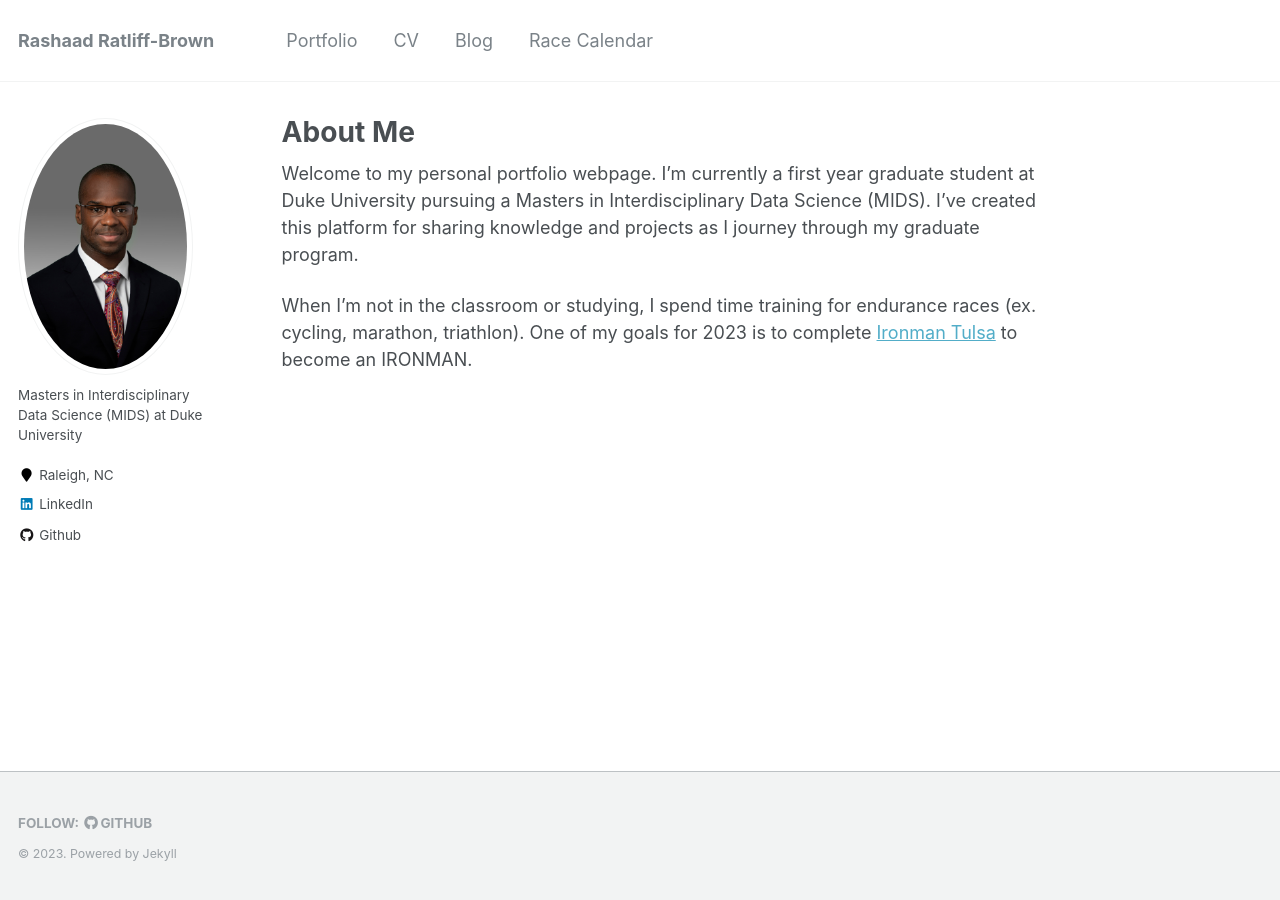
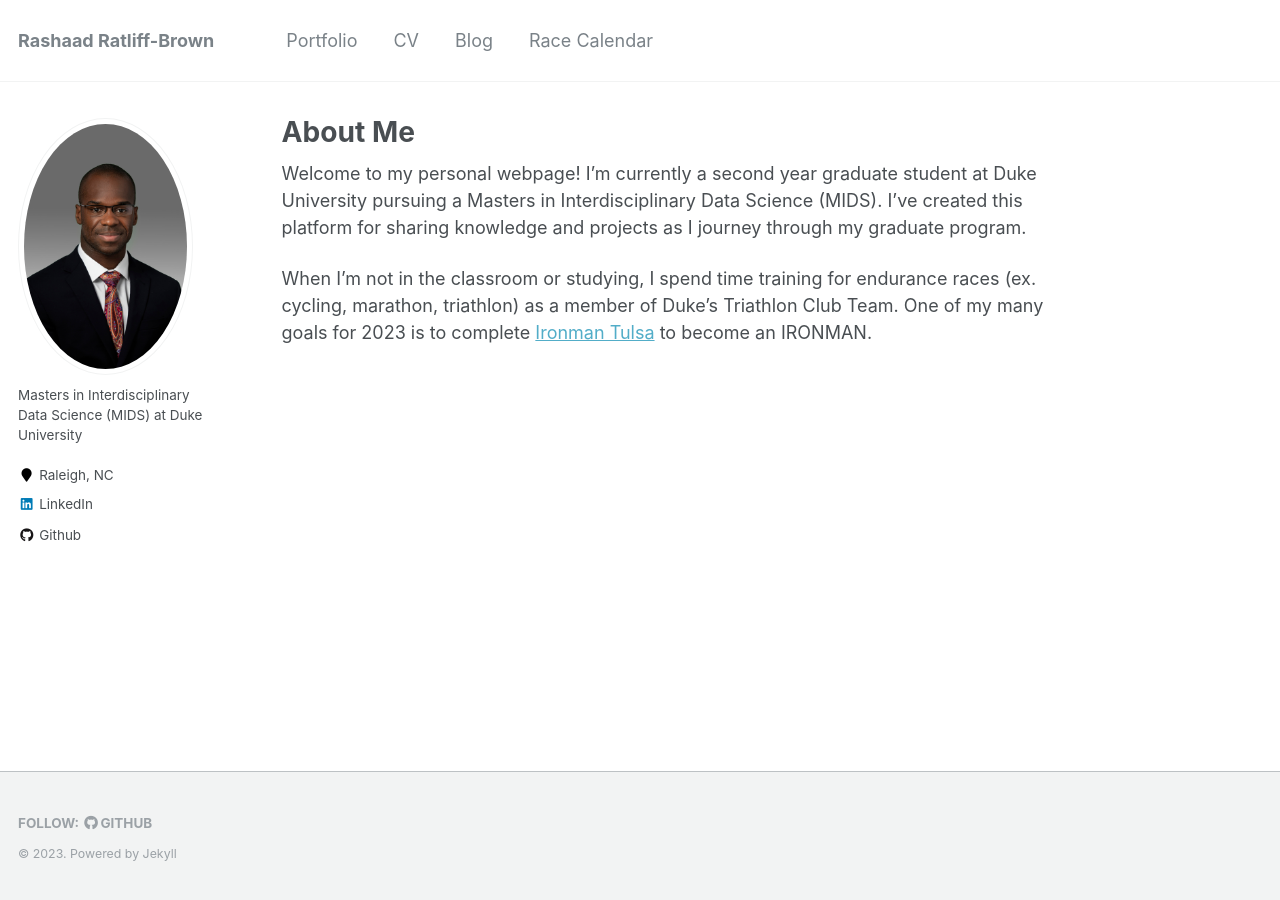
Before and after one commit to caratliff/caratliff.github.io, a Jekyll site: the page built from _pages/about.md, in a window 1280 px wide. Built offline with Jekyll 4.4.1, drawn with Linux system fonts in a browser that asks for light colours.

Commit message:
Update about.md

```diff
--- a/_pages/about.md
+++ b/_pages/about.md
@@ -8,6 +8,6 @@ redirect_from:
   - /about.html
 ---
 
-Welcome to my personal portfolio webpage. I'm currently a first year graduate student at Duke University pursuing a Masters in Interdisciplinary Data Science (MIDS). I've created this platform for sharing knowledge and projects as I journey through my graduate program.
+Welcome to my personal webpage! I'm currently a second year graduate student at Duke University pursuing a Masters in Interdisciplinary Data Science (MIDS). I've created this platform for sharing knowledge and projects as I journey through my graduate program.
 
-When I'm not in the classroom or studying, I spend time training for endurance races (ex. cycling, marathon, triathlon). One of my goals for 2023 is to complete [Ironman Tulsa](https://www.ironman.com/im-tulsa) to become an IRONMAN.
+When I'm not in the classroom or studying, I spend time training for endurance races (ex. cycling, marathon, triathlon) as a member of Duke's Triathlon Club Team. One of my many goals for 2023 is to complete [Ironman Tulsa](https://www.ironman.com/im-tulsa) to become an IRONMAN.
```
